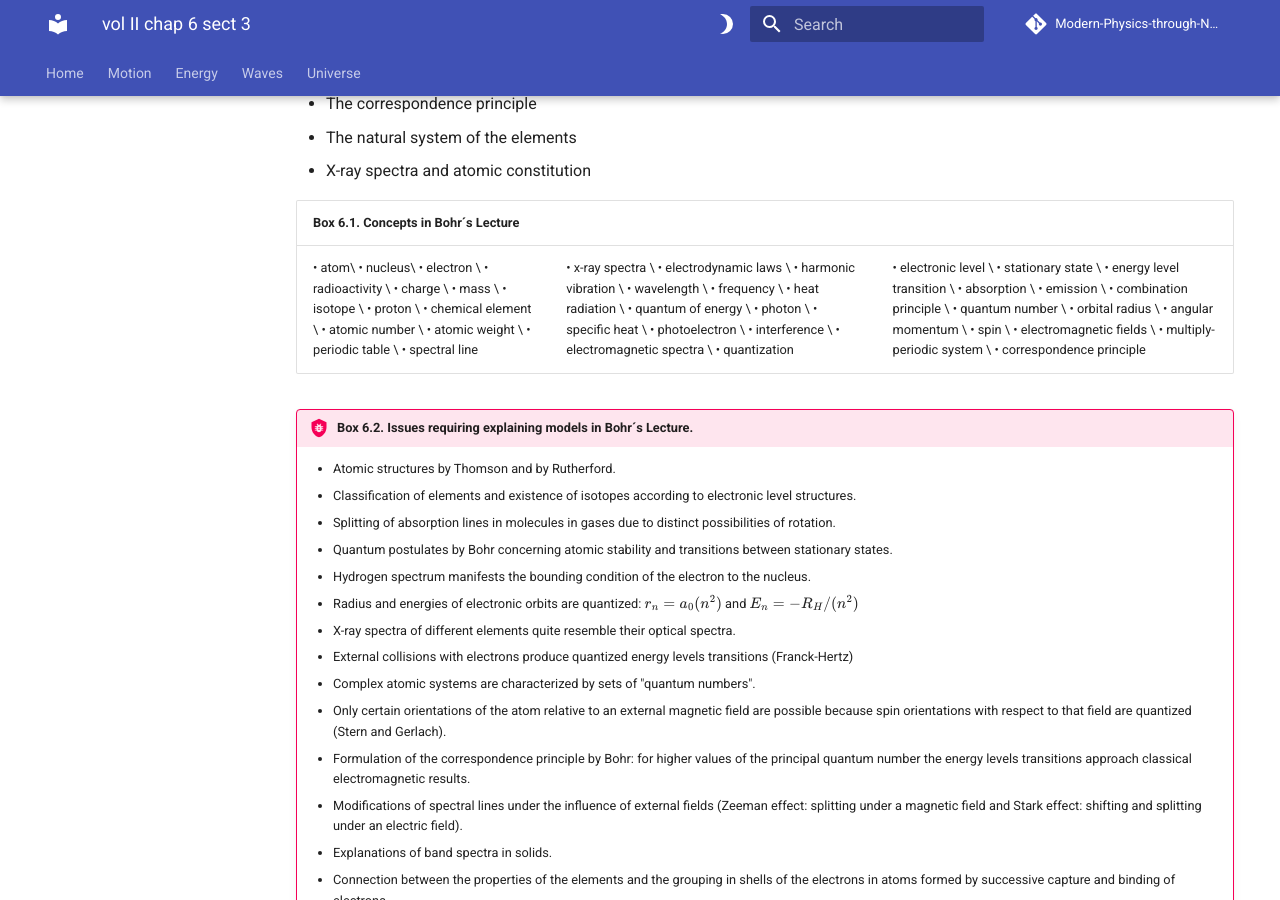
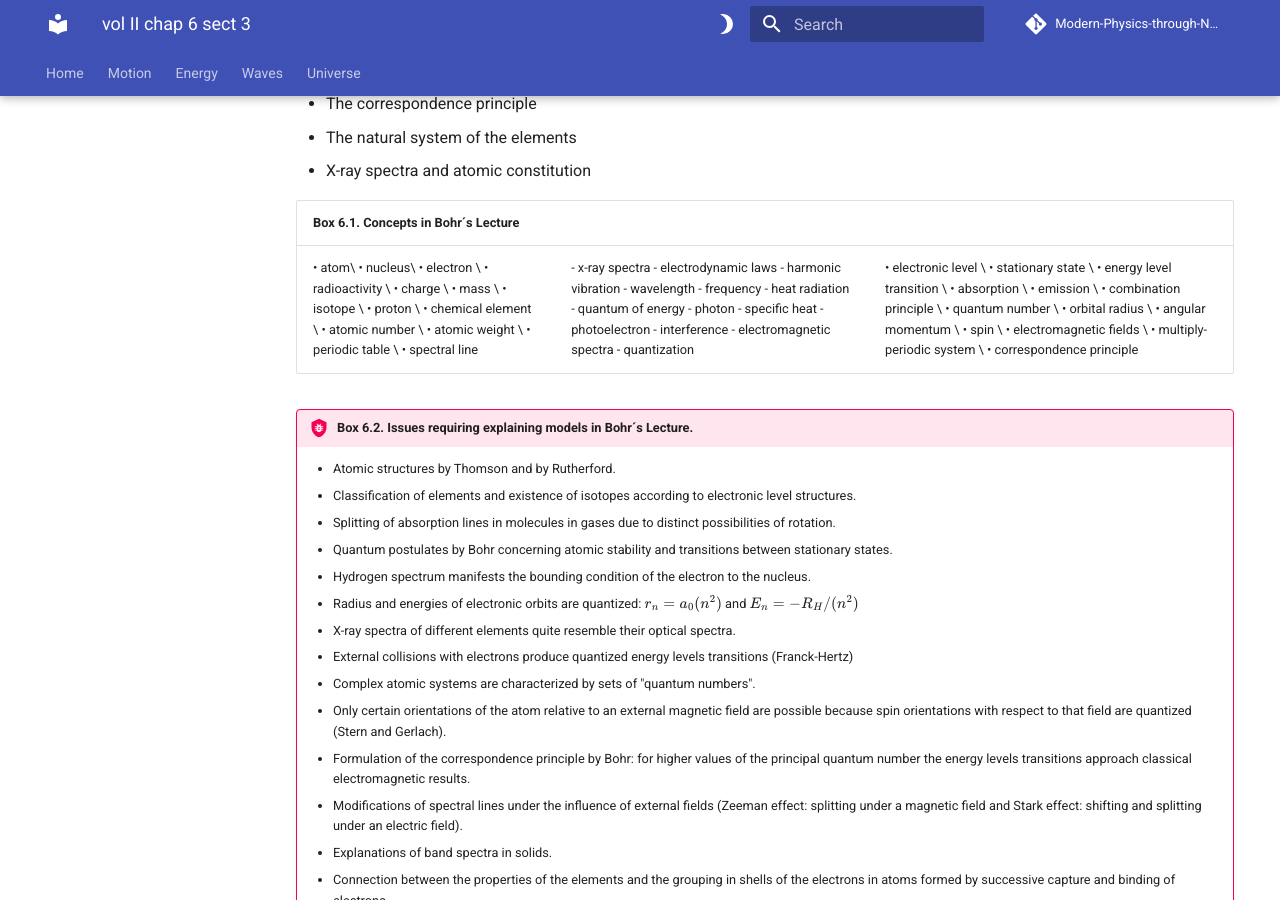
Before and after one commit to modphysnobel/modphysnobel.github.io, an MkDocs documentation site: the page built from docs/vol-II/vol-II-chap-6-sect-3.md, in a window 1280 px wide and 900 px high, scrolled down 1255 px. Built offline with MkDocs 1.6.1 and Material for MkDocs 9.7.7, drawn with Linux system fonts in a browser that asks for light colours; some web fonts are replaced; comment, search, counter and statistics services are not loaded.

```diff
--- a/docs/vol-II/vol-II-chap-6-sect-3.md
+++ b/docs/vol-II/vol-II-chap-6-sect-3.md
@@ -59,19 +59,19 @@ Nobel Lecture, *The structure of the atom* by Bohr.
 •	spectral line
 </td>
      <td>
-•	x-ray spectra \
-•	electrodynamic laws \
-•	harmonic vibration \
-•	wavelength \
-•	frequency \
-•	heat radiation \
-•	quantum of energy \
-•	photon \
-•	specific heat \
-•	photoelectron \
-•	interference \
-•	electromagnetic spectra \
-•	quantization
+- x-ray spectra
+- electrodynamic laws
+- harmonic vibration
+- wavelength
+- frequency
+- heat radiation
+- quantum of energy
+- photon
+- specific heat
+- photoelectron
+- interference
+- electromagnetic spectra
+- quantization
 </td>
      <td>
 •	electronic level \
```
